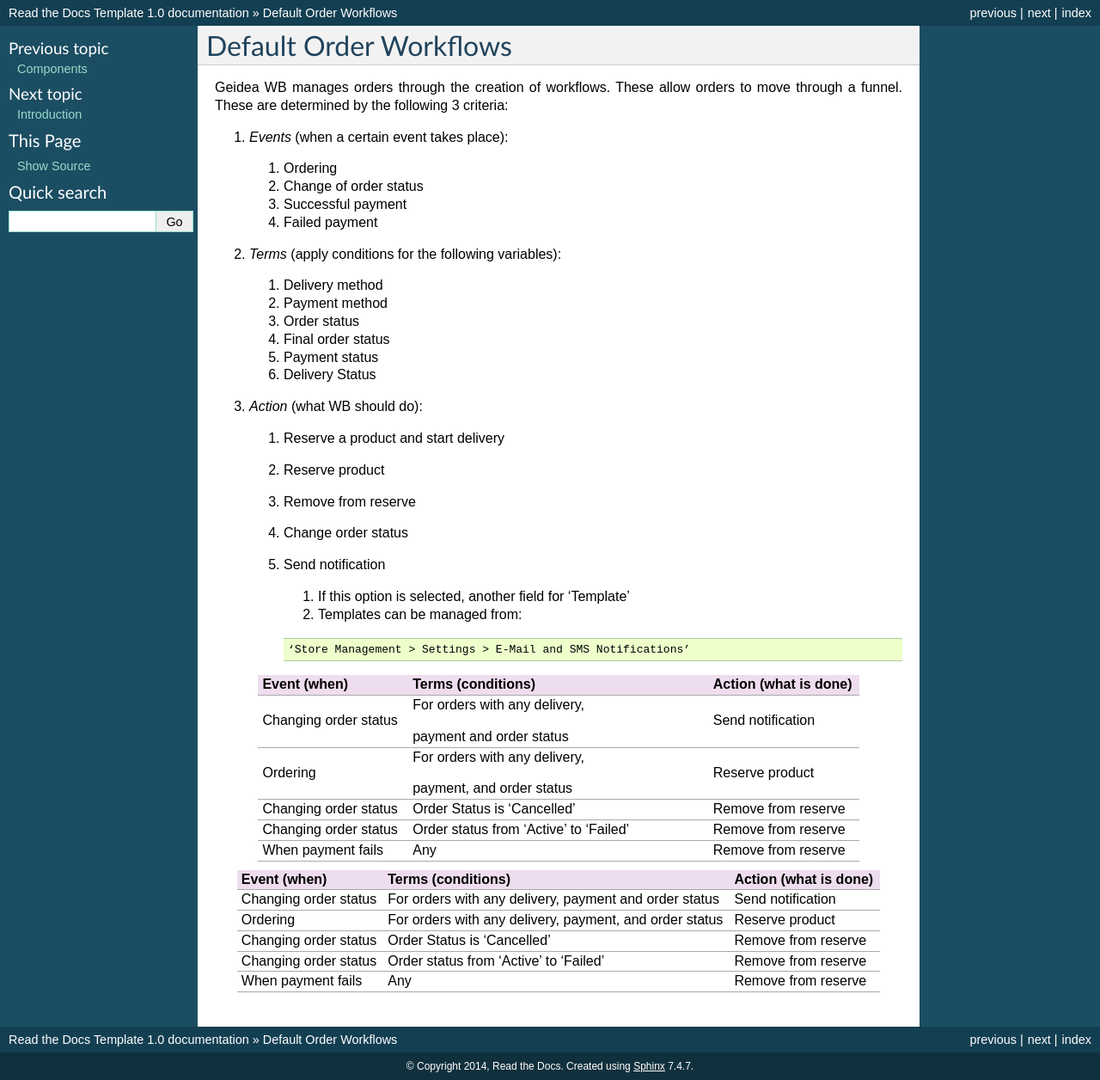
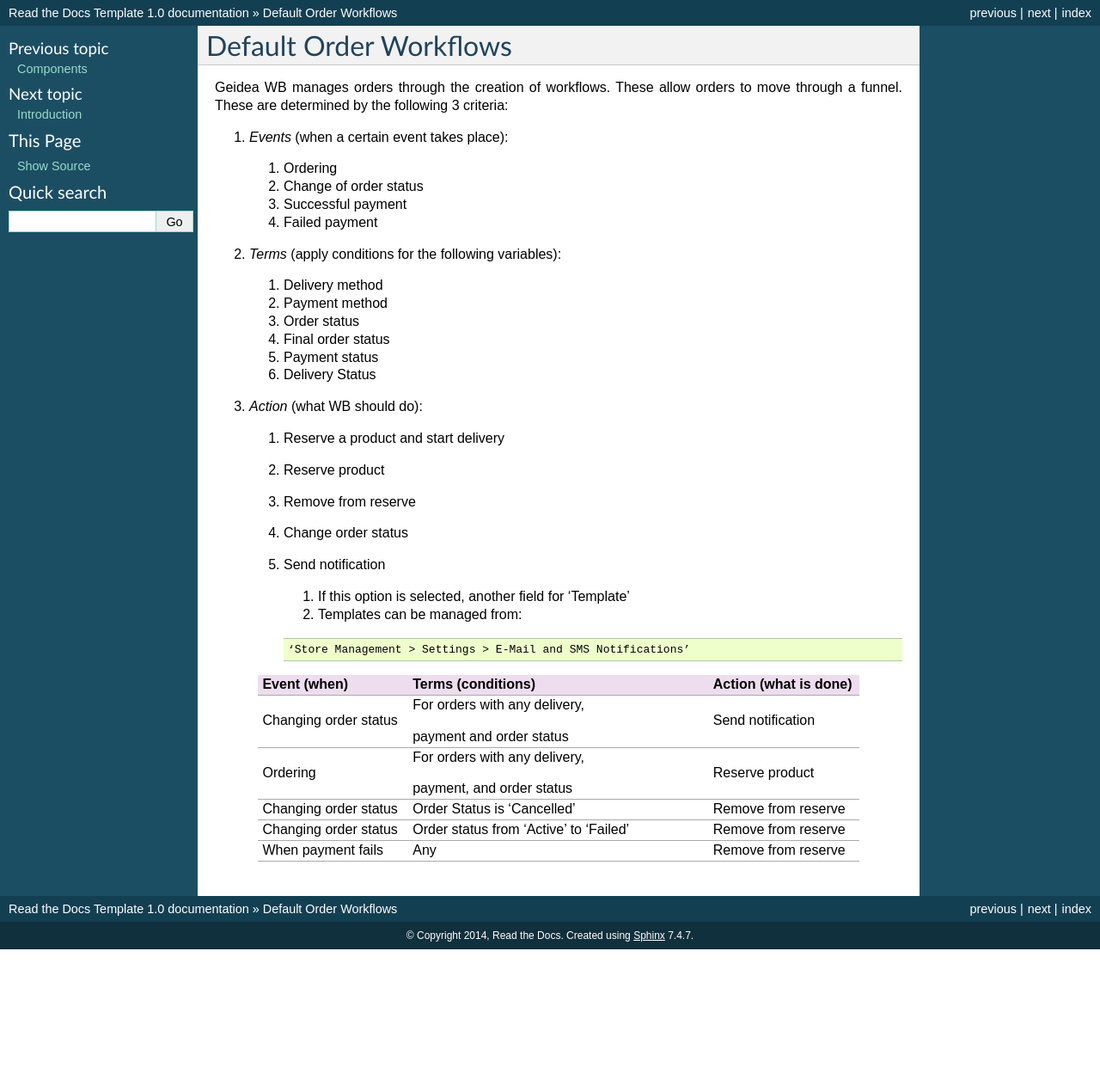
Before and after one commit to KhalilMayyasi/WBDocumentation, a Sphinx documentation site: the page built from docs/DefaultOrderWorkflows.rst, in a window 1280 px wide. Shown: the whole page at 86% size. Built offline with Sphinx 7.4.7, drawn with Linux system fonts in a browser that asks for light colours; after the commit the page ends 1104 px from its top, so only the background shows below that.

Commit message:
Remove one of the duplicate tables

```diff
--- a/docs/DefaultOrderWorkflows.rst
+++ b/docs/DefaultOrderWorkflows.rst
@@ -61,19 +61,3 @@ Geidea WB manages orders through the creation of workflows. These allow orders t
    * - When payment fails
      - Any
      - Remove from reserve
-
-+------------------------+----------------------------------------+-----------------------+
-| Event (when)           | Terms (conditions)                     | Action (what is done) |
-+========================+========================================+=======================+
-| Changing order status  | For orders with any delivery,          | Send notification     |
-|                        | payment and order status               |                       |
-+------------------------+----------------------------------------+-----------------------+
-| Ordering               | For orders with any delivery,          | Reserve product       |
-|                        | payment, and order status              |                       |
-+------------------------+----------------------------------------+-----------------------+
-| Changing order status  | Order Status is ‘Cancelled’            | Remove from reserve   |
-+------------------------+----------------------------------------+-----------------------+
-| Changing order status  | Order status from ‘Active’ to ‘Failed’ | Remove from reserve   |
-+------------------------+----------------------------------------+-----------------------+
-| When payment fails     | Any                                    | Remove from reserve   |
-+------------------------+----------------------------------------+-----------------------+
```
